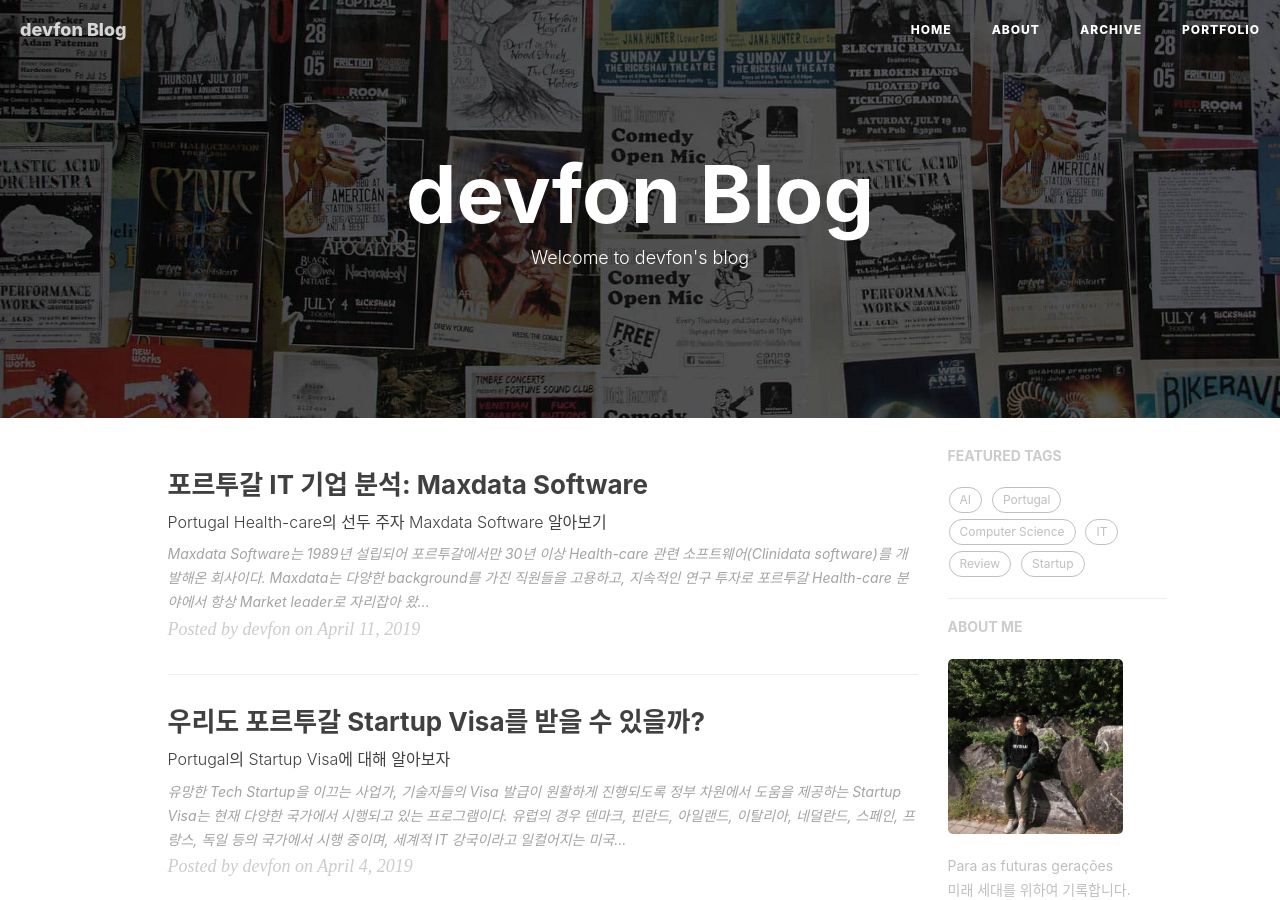
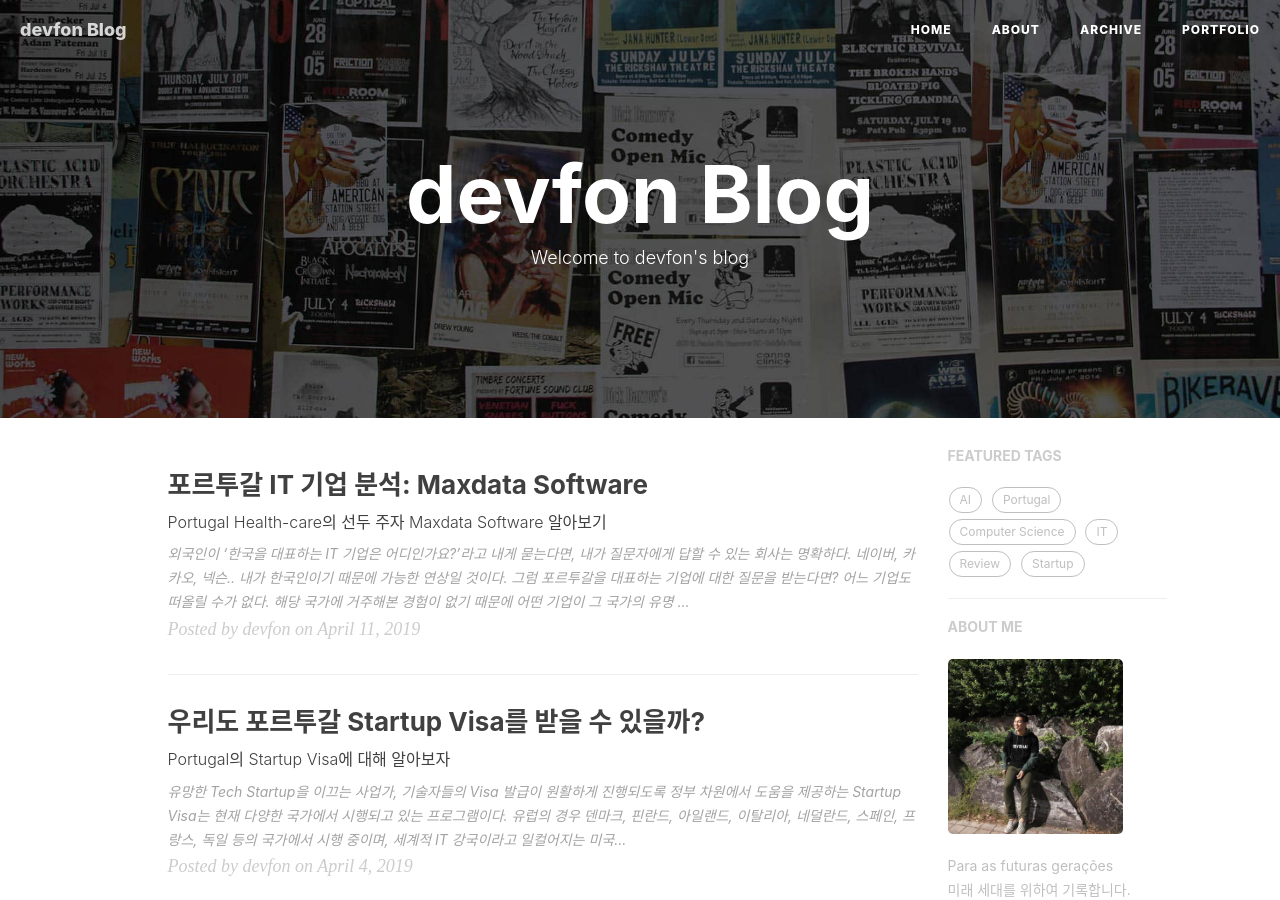
Before and after one commit to Huffon/huffon.github.io, a Jekyll site: the page built from index.html, in a window 1280 px wide and 900 px high. Built offline with Jekyll 4.4.1, drawn with Linux system fonts in a browser that asks for light colours; nearby versions of some CDN libraries; the list of posts is cut into pages by our own code; comment, search, counter and statistics services are not loaded; some of the changed lines change nothing that is shown.

Commit message:
modified

```diff
--- a/_posts/2019-04-11-Maxdata.md
+++ b/_posts/2019-04-11-Maxdata.md
@@ -10,13 +10,14 @@
   - IT
 ---
 
+외국인이 '한국을 대표하는 IT 기업은 어디인가요?'라고 내게 묻는다면, 내가 질문자에게 답할 수 있는 회사는 명확하다. 네이버, 카카오, 넥슨.. 내가 한국인이기 때문에 가능한 연상일 것이다. 그럼 포르투갈을 대표하는 기업에 대한 질문을 받는다면? 어느 기업도 떠올릴 수가 없다. 해당 국가에 거주해본 경험이 없기 때문에 어떤 기업이 그 국가의 유명 기업인지 모르는 것이다. 따라서 어느 날 내가 들을 수도 있는 해당 질문에 답하기 위해 포르투갈의 유명 IT 기업들을 알아보고자 한다!
+
 ![](/img/in-post/Maxdata_logo.jpg)
+첫 번째로 살펴볼 포르투갈의 IT 기업은 **Maxdata Software**이다. Maxdata Software는 1989년 설립되어 30년 이상 Health-Care 관련 소프트웨어를 개발해온 회사이다. 해당 기업은 설립 이래로 다양한 background를 가진 직원들을 고용하고, 지속적인 연구 개발에 대한 투자로 포르투갈 Health-Care 시장의 Leader로 자리잡아 왔다.
 
-Maxdata Software는 1989년 설립되어 포르투갈에서만 30년 이상 Health-care 관련 소프트웨어(**Clinidata software**)를 개발해온 회사이다.
+그리고 Maxdata Software가 주력으로 삼고 연구하는 제품군인 **Clinidata Software**는 포르투갈에서 가장 규모가 큰 병원들. 즉, Santa Maria 병원, Coimbra 대학병원, São João 병원, São José 병원 등에서 사용되고 있는 의료 전문 소프트웨어이다.
 
-Maxdata는 다양한 background를 가진 직원들을 고용하고, 지속적인 연구 투자로 포르투갈 Health-care 분야에서 항상 Market leader로 자리잡아 왔다.
-
-Maxdata가 주력으로 삼는 제품군인 Clinidata software는 Santa Maria 병원, Coimbra 대학병원, São João 병원, São José 병원 등 포르투갈에서 가장 큰 규모의 병원들에서 사용되는 소프트웨어이다.
+![](/img/in-post/clinidata.jpg)
 
 Clinidata software는 또한 다양한 분야의 연구실에서 여러 주제를 연구하고 있는데 이를테면 병원에 가지 않고도 컴퓨터를 기본으로 하는 의사 진단을 받는다던지, 전자 기기를 이용한 임상 병리학 실험을 돕는 등과 같이 기존에 틀에서 벗어나 컴퓨터 혹은 디바이스를 기반으로 한 연구에 중점을 두고 연구 개발을 하고 있다고 한다.
 
@@ -26,19 +27,40 @@
 
 이제 곧 포르투갈 시장에도 적용될 국제 시장에서의 Quality requirements (품질 요구조건)를 맞추고자 부단히 노력했던 Maxdata software는 2011년 12월 결국 ISO/IEC 20000 International Standard를 통과해 인증 받은 포르투갈 첫 번째 Health-care 기업이 되었다.
 
+#### List of Maxdata products
+Maxdata가 현재 연구 및 출품하고 있는 소프트웨어 제품군은 다음과 같다.
 
-#### List of Maxdata products
-Maxdata가 현재 출품하고 있는 소프트웨어 제품군은 다음과 같다.
+- **Clinidata®XXI**: 임상병리학을 위한 소프트웨어
+- **Clinidata®ANP**: 해부병리학을 위한 소프트웨어
+- **Clinidata®BST**: 면역학을 위한 소프트웨어
+- **Clinidata®NET**: 전자 진단을 위한 소프트웨어
+- **Clinidata®TRM**: 책임 관리를 위한 소프트웨어
+- **Clinidata®VEP**: 역학 감시를 위한 소프트웨어
 
-- Clinidata®XXI[3]: 임상병리학을 위한 소프트웨어
-- Clinidata®ANP[4]: software for anatomic pathology
-- Clinidata®BST[5]: software for immunohematology
-- Clinidata®NET[6]: 전자 진단을 위한 소프트웨어
-- Clinidata®TRM[7]: software for responsibility terms management
-- Clinidata®VEP: software for epidemiologic surveillance
+Maxadata가 제공하는 많은 흥미로운 제품이 있지만, 이 중 가장 흥미로워 보이는 **Clinidata®NET**에 대해 자세히 알아보도록 하자.
+
+#### Clinidata®NET
+![](/img/in-post/clininet.jpg)
+
+Clinidata®NET은 각기 다른 병원에 근무하는 의사와 간호사들을 서로 연결해주는 Web application이다. Application을 통해 의사는 환자의 상태를 진단할 수 있고, 이 때 한 명의 의사가 아닌 여러 명의 의사가 환자의 상태를 진단할 수 있도록 하는 것이다.
+
+즉, 환자의 진단과 처방을 위해 여러 명의 전문가가 Team을 이루어 협업을 하는 것이다. 해당 구조는 불필요한 검사를 감소하고, 진단 및 처방의 품질과 속도를 확연히 증가시키게 되었다. 또한 굳이 사용되지도 않는 불필요한 문서 작성 과정도 제거할 수 있었다.
+
+Clinidata®NET는 이미 의사와 환자가 식별된 중앙 통제 시스템, 하위 시스템에서 인터페이스 처럼 사용할 수도 있다. 이처럼 간편한 사용이 가능한 Clinidata®NET는 다음과 같은 특징을 지닌다.
+
+1. 다양한 진단 종류에 대해 하나의 검사 방법을 이용한다. 때문에 사용하기 편리하며, 빠르고 불필요한 문서 작업을 건너뛸 수 있다.
+2. Clinidata®NET의 데이터베이스와 연동되어 있는 어떤 기관에서든지 실시간으로 데이터베이스의 조회가 가능하다. 데이터베이스 접근을 통해 시간 순으로 쌓인 수 많은 진단 결과를 열람할 수 있으며, 특정 '증상'과 같은 지표를 검색어로 활용할 수도 있다.
+4.
+Sample collection at the departments with the extraction of the final labels which are then pasted on the tubes and later placed in the laboratory equipments.
+5. Control and management of requests made by physician or department.
+6. Availability and processing of alerts regarding special or unusual situations, for medical, departments and pharmacy.
 
 ### Conclusion
-이번 포스팅을 통해 Startup Visa Portugal을 비롯하여 포르투갈의 전반적인 스타트업 지원 사업을 알아보았다. 포르투갈이 여러 Tech Startup을 국내에 유치하기 위해 다양하고 건전한 노력들을 하는 것은 무척 고무적인 현상처럼 보인다. 물론 요구하는 상세 조건이 꽤나 까다로워서 많은 스타트업들이 Qualified 될 수 있을지에는 의문이 들었지만, 그 조건들을 통과해서 Visa를 얻은 스타트업은 분명 포르투갈이라는 국가에 긍정적 영향을 가져올 것이다.
+포르투갈에서 Health-care를 선두하고 있는 기업 Maxdata Software에 대해 알아보았다. 여러 기관들이 하나의 Platform을 공유하며, 전자 진단 서비스를 구축하고 있다는 것이 생소하기도 하고 신기하다는 인상을 받았다. 그리고 이 때 진단을 단순히 한 명의 의사가 아닌 여러 명의 의사가 여러 개의 데이터을 열람하며 수행할 수 있다는 점에서도 오진을 방지할 수 있는 확률을 높여주는 것 같았다.
+
+그러나 달리 생각해보면 만약 나라면 이러한 Platform을 마냥 신뢰하며 이용할 수 있을까? 라는 의구심이 들었다. 환자는 의사를 만나는 것만으로도 심리적 안정감을 얻을 수 있다고 한다. 의사가 직접적인 진단을 통해 *'별거 아니니 푹 쉬면 나아지실 겁니다.'* 라는 말을 해주길 기대하며 병원을 방문하는 것이다.
+
+그러나 이런 안정감을 전자 진단을 통해서는 받지 못하지 않을까라는 생각을 했다. 그리고 또한 환자의 진료 기록이 개인 정보에 있어 굉장히 민감한 기록으로 알고 있는데, 그러한 윤리적 문제를 어떻게 해결해 해당 Platform을 구축했는지도 궁금해졌다. 기회가 되면 해당 기업의 운영법을 더 자세히 알아보면 좋을 것 같다.
 
 #### References
 [Maxdata](http://www.maxdata.pt/pt)
```
